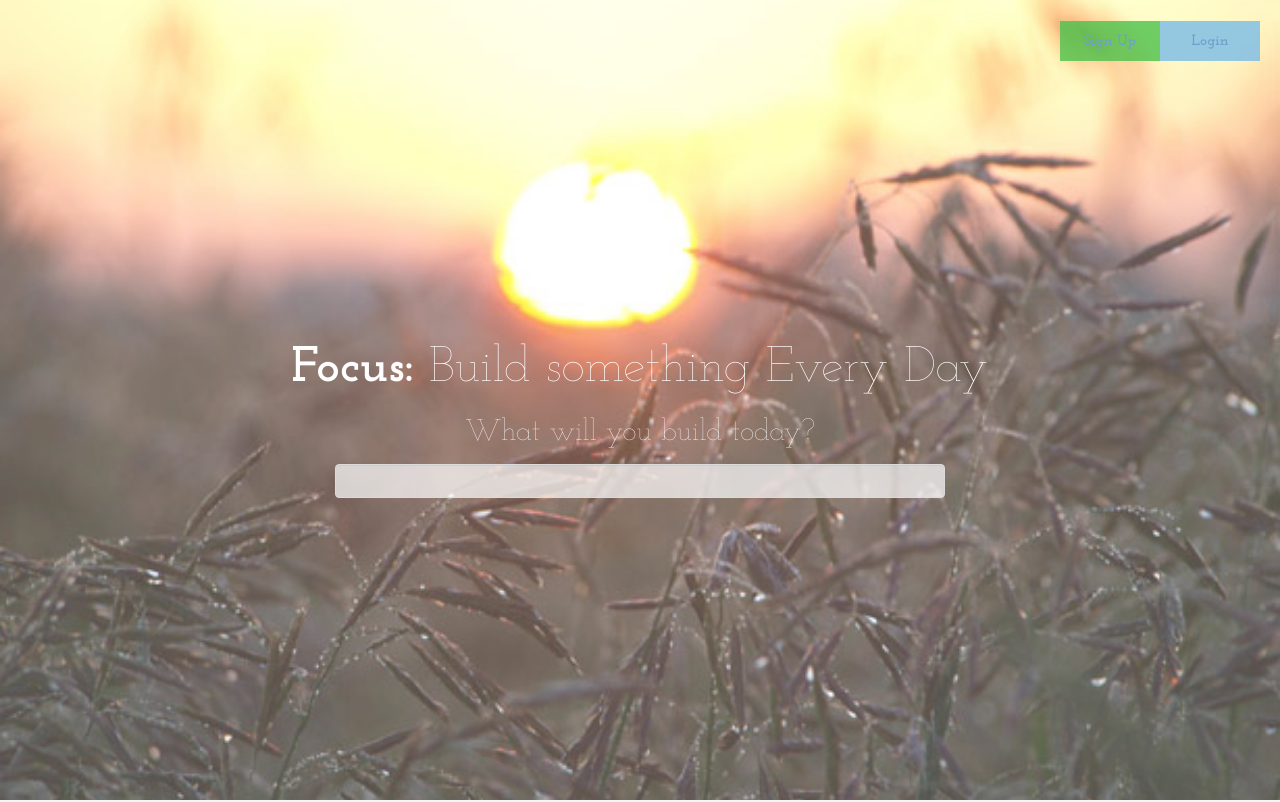
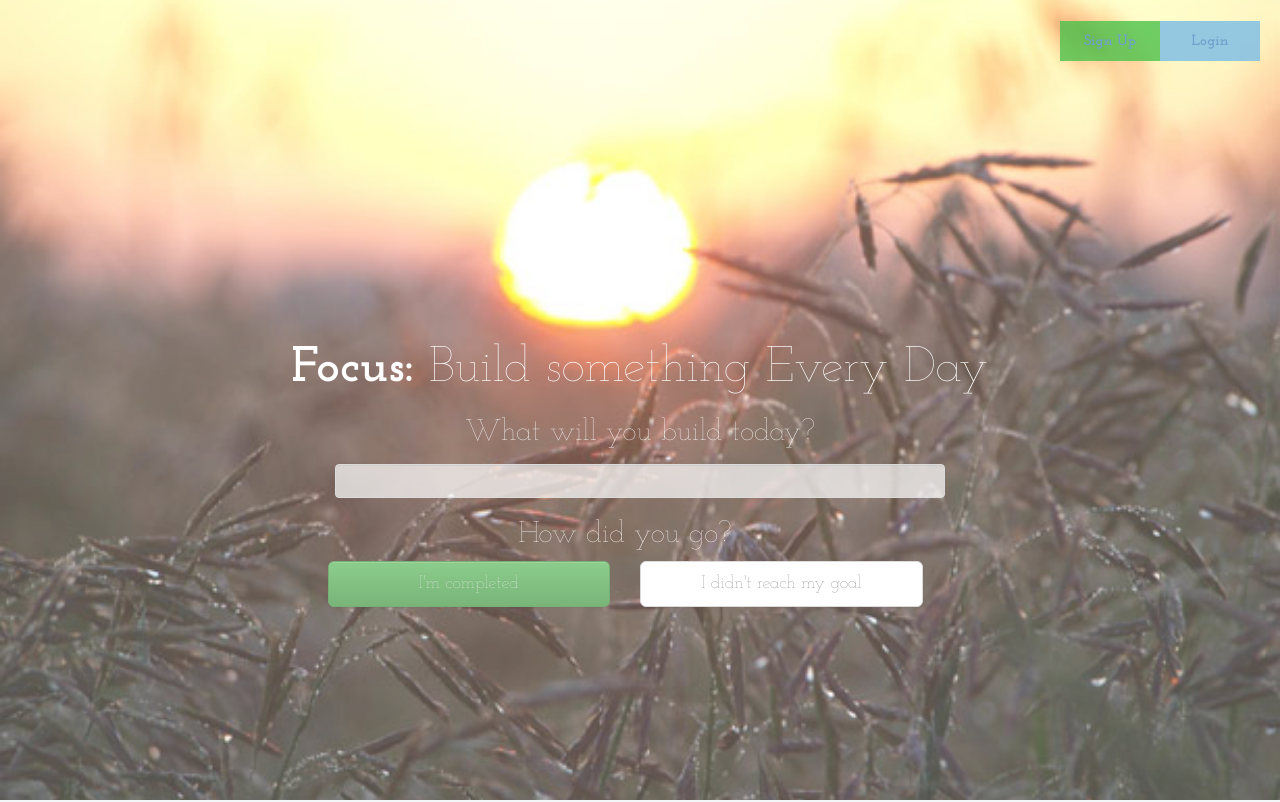
Before and after one commit to snackathon/focus, a plain HTML site: page index.html in a window 1280 px wide. Shown: the top 802 px of the page. Drawn offline with nearby package versions, Linux system fonts and the light colour scheme.

Commit message:
Adds section for completion status to be submitted with relevant button style changes

```diff
--- a/index.html
+++ b/index.html
@@ -41,6 +41,24 @@
                     <input type="text" maxlength="50" id="myBuildField" class="form-control" name="firstname" required/>
                 </div>
             </div>
+        </form>
+
+        <div class="completion-check">
+            <div class="row col-xs-12">
+                <h2>How did you go?</h2>
+
+                <div class="completion-buttons">
+                    <div class="col-lg-3 col-lg-push-3 col-md-3 col-md-3 col-md-push-3 col-xs-6">
+                        <a href="#" class="btn btn-success btn-lg btn-block">I'm completed</a>
+                    </div>
+
+                    <div class="col-lg-3 col-lg-push-3 col-md-3 col-md-3 col-md-push-3 col-xs-6">
+                        <a href="#" class="btn btn-default btn-lg btn-block goal-not-reached-btn">I didn't reach my goal</a>
+                    </div>
+                </div>
+
+            </div>
+        </div>
     </section>
 
     <div id="mainPage">
--- a/stylesheet.css
+++ b/stylesheet.css
@@ -93,3 +93,10 @@ p{
 #bottom{
     margin-bottom: 40px;
 }
+
+
+.goal-not-reached-btn {
+    background: #ffffff;
+    color: #2E2E2E;
+    font-weight: 400;
+}
```
